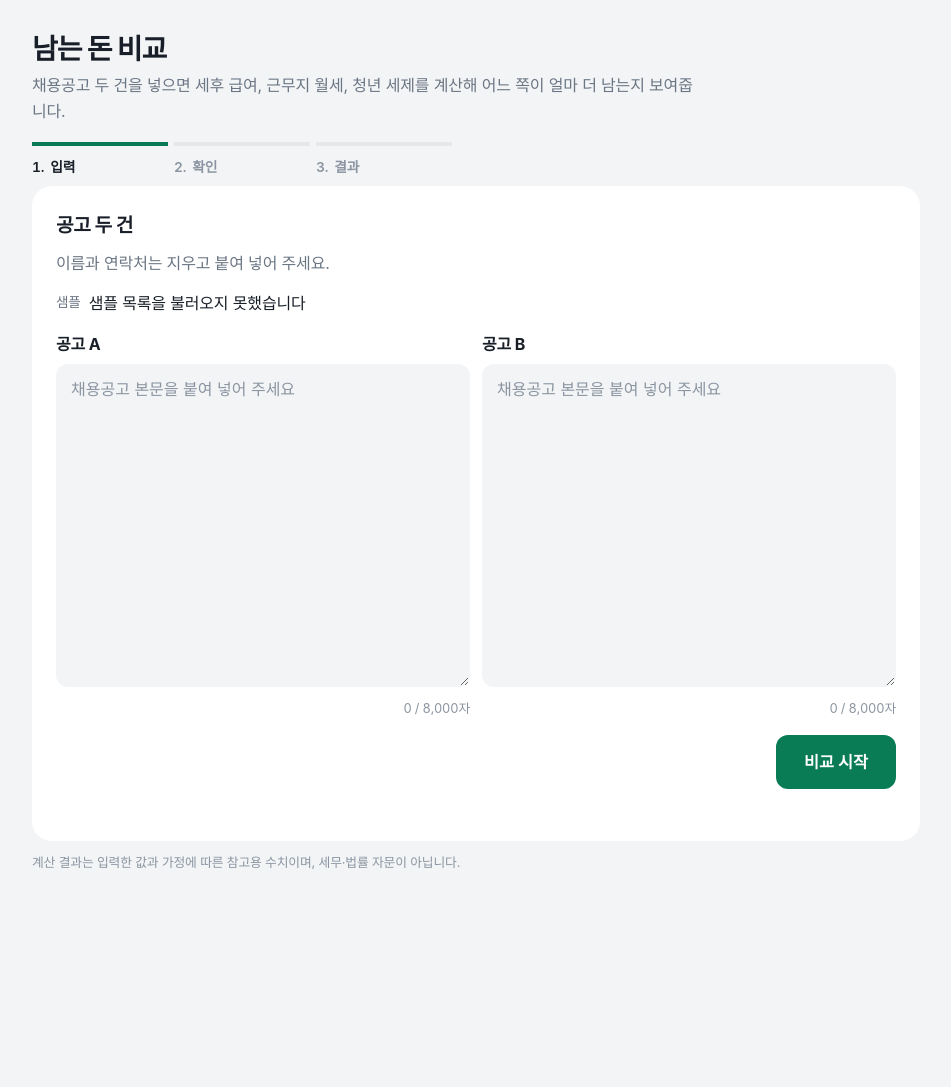
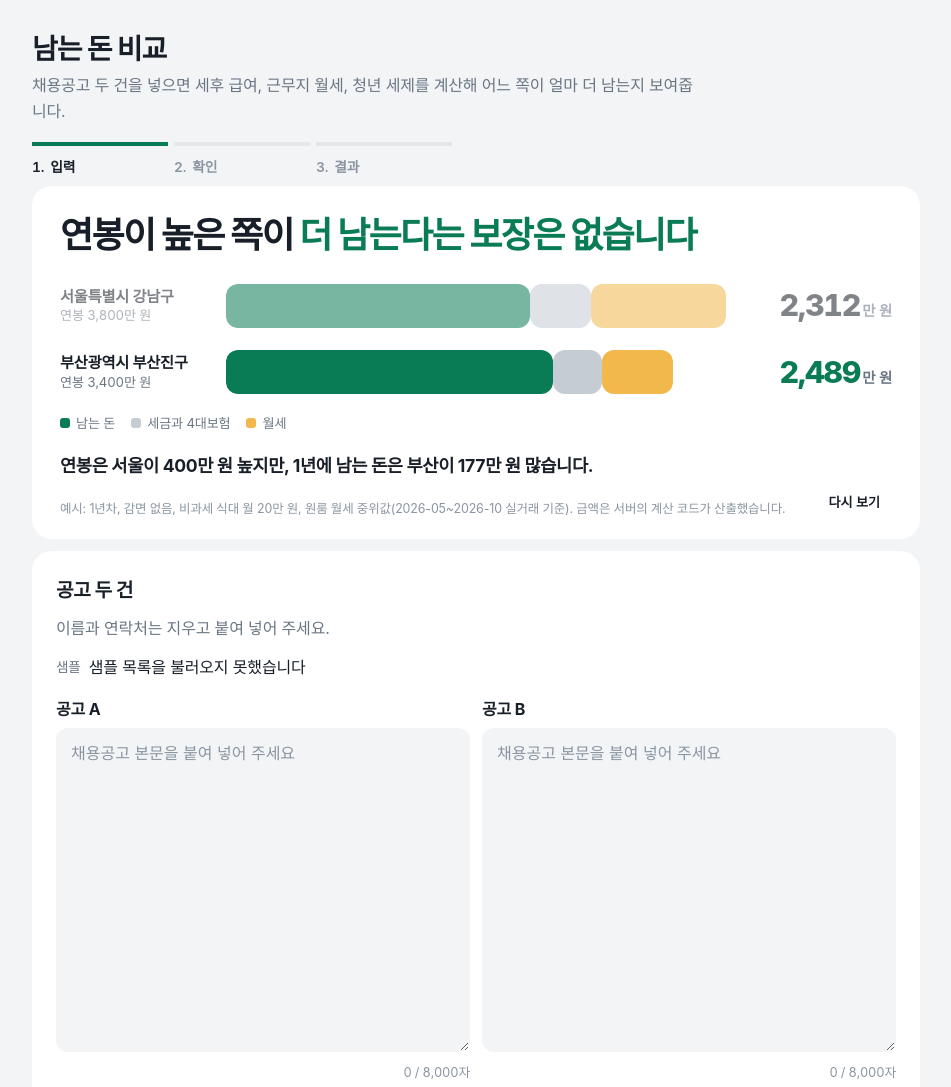
Before and after one commit to gobad820/KDT_AI_HACKATHON, a plain HTML site: page app/web/index.html in a window 1280 px wide. Shown: the top 1087 px of the page, without its empty margins (164-1115 px from the left). Before the commit the page ends 918 px from the top, so only its background shows below. Drawn offline with Linux system fonts and the light colour scheme; no server answers; a web font is replaced by a local one.

Commit message:
첫 화면 예시 애니메이션: 연봉에서 세금·월세가 깎여 남는 돈이 줄어드는 장면
- 라이브러리 없이 CSS 전환 + 작은 JS(hero.js). 장면 하나, 다시 보기 버튼, prefers-reduced-motion 대응
- 숫자는 scripts/build_hero.py 가 calc_net_pay 와 get_rent_stats 로 만든 hero.json 만 사용

Co-Authored-By: Claude Opus 5.5 <noreply@anthropic.com>

```diff
--- /dev/null
+++ b/app/web/hero.js
@@ -0,0 +1,115 @@
+/* 첫 화면 예시 애니메이션. 숫자는 hero.json(계산 모듈 출력, scripts/build_hero.py)만 쓴다.
+   연봉 막대에서 세금과 월세가 차례로 깎여 나가고, 남는 돈이 줄어드는 장면 하나만 보여준다. */
+(function () {
+  'use strict';
+  var hero = document.getElementById('hero');
+  if (!hero || !window.fetch) return;
+  var rowsEl = document.getElementById('heroRows');
+  var reduce = window.matchMedia && window.matchMedia('(prefers-reduced-motion: reduce)').matches;
+  var timers = [];
+  var data = null;
+
+  function man(won) { return Math.round(won / 10000).toLocaleString('ko-KR'); }
+  function later(ms, fn) { timers.push(setTimeout(fn, ms)); }
+  function clearTimers() { timers.forEach(clearTimeout); timers = []; }
+
+  function count(el, from, to, ms) {
+    if (reduce || ms <= 0) { el.textContent = man(to); return; }
+    var start = null;
+    function step(t) {
+      if (start === null) start = t;
+      var p = Math.min(1, (t - start) / ms);
+      var e = 1 - Math.pow(1 - p, 3);
+      el.textContent = man(from + (to - from) * e);
+      if (p < 1) requestAnimationFrame(step);
+    }
+    requestAnimationFrame(step);
+  }
+
+  function pct(part, whole) { return (part / whole * 100).toFixed(3) + '%'; }
+
+  function render() {
+    var jobs = data.jobs;
+    var max = Math.max.apply(null, jobs.map(function (j) { return j.salary; }));
+    rowsEl.innerHTML = '';
+    jobs.forEach(function (j) {
+      var row = document.createElement('div');
+      row.className = 'hero-row';
+      row.innerHTML =
+        '<div class="hero-who"><b>' + j.region + '</b><span>연봉 ' + man(j.salary) + '만 원</span></div>' +
+        '<div class="hero-track"><div class="hero-bar" style="--w:' + pct(j.salary, max) + '">' +
+        '<i class="seg remain"></i><i class="seg tax"></i><i class="seg rent"></i></div></div>' +
+        '<div class="hero-num"><span class="n">' + man(j.salary) + '</span><small>만 원</small></div>';
+      rowsEl.appendChild(row);
+      j._row = row;
+    });
+    var a = jobs[0], b = jobs[1];
+    var richer = a.salary >= b.salary ? a : b, other = richer === a ? b : a;
+    var winner = a.remaining >= b.remaining ? a : b, loser = winner === a ? b : a;
+    var cap = document.getElementById('heroCaption');
+    if (winner === richer) {
+      cap.textContent = '연봉이 ' + man(richer.salary - other.salary) + '만 원 높은 ' + richer.label + ' 쪽이 1년에 ' +
+        man(winner.remaining - loser.remaining) + '만 원 더 남습니다.';
+    } else {
+      cap.textContent = '연봉은 ' + richer.label + '이 ' + man(richer.salary - other.salary) + '만 원 높지만, 1년에 남는 돈은 ' +
+        winner.label + '이 ' + man(winner.remaining - loser.remaining) + '만 원 많습니다.';
+    }
+    data._winner = winner;
+    document.getElementById('heroNote').textContent = '예시: ' + data.assumption + '(' + data.rentPeriod +
+      ' 실거래 기준). 금액은 서버의 계산 코드가 산출했습니다.';
+  }
+
+  function setSegs(j, tax, rent) {
+    var s = j._row.querySelectorAll('.seg');
+    s[1].style.width = pct(tax, j.salary);
+    s[2].style.width = pct(rent, j.salary);
+  }
+
+  function play() {
+    clearTimers();
+    hero.classList.remove('done');
+    data.jobs.forEach(function (j) {
+      j._row.classList.remove('win');
+      j._row.querySelector('.hero-bar').classList.remove('grown');
+      setSegs(j, 0, 0);
+      j._row.querySelector('.n').textContent = man(j.salary);
+    });
+    if (reduce) {
+      data.jobs.forEach(function (j) {
+        j._row.querySelector('.hero-bar').classList.add('grown');
+        setSegs(j, j.taxAndInsurance, j.rentAnnual);
+        j._row.querySelector('.n').textContent = man(j.remaining);
+      });
+      data._winner._row.classList.add('win');
+      hero.classList.add('done');
+      return;
+    }
+    // 1) 연봉 막대가 자란다  2) 세금이 깎인다  3) 월세가 깎인다  4) 결론
+    later(150, function () { data.jobs.forEach(function (j) { j._row.querySelector('.hero-bar').classList.add('grown'); }); });
+    later(1000, function () {
+      data.jobs.forEach(function (j) {
+        setSegs(j, j.taxAndInsurance, 0);
+        count(j._row.querySelector('.n'), j.salary, j.salary - j.taxAndInsurance, 600);
+      });
+    });
+    later(1900, function () {
+      data.jobs.forEach(function (j) {
+        setSegs(j, j.taxAndInsurance, j.rentAnnual);
+        count(j._row.querySelector('.n'), j.salary - j.taxAndInsurance, j.remaining, 800);
+      });
+    });
+    later(2900, function () { data._winner._row.classList.add('win'); hero.classList.add('done'); });
+  }
+
+  fetch('hero.json', { cache: 'no-cache' }).then(function (r) {
+    if (!r.ok) throw new Error('hero.json ' + r.status);
+    return r.json();
+  }).then(function (d) {
+    if (!d || !d.jobs || d.jobs.length !== 2) return;
+    data = d;
+    render();
+    hero.hidden = false;
+    document.getElementById('heroReplay').addEventListener('click', play);
+    play();
+  }).catch(function () { hero.hidden = true; });
+})();
--- /dev/null
+++ b/app/web/hero.json
@@ -0,0 +1,27 @@
+{
+ "jobs": [
+  {
+   "label": "서울",
+   "sggCode": "11680",
+   "region": "서울특별시 강남구",
+   "salary": 38000000,
+   "taxAndInsurance": 4590194,
+   "rentAnnual": 10290000,
+   "rentMonthly": 857500,
+   "remaining": 23119806
+  },
+  {
+   "label": "부산",
+   "sggCode": "26230",
+   "region": "부산광역시 부산진구",
+   "salary": 34000000,
+   "taxAndInsurance": 3711704,
+   "rentAnnual": 5400000,
+   "rentMonthly": 450000,
+   "remaining": 24888296
+  }
+ ],
+ "rentVersion": "2026-11-21-partial",
+ "rentPeriod": "2026-05~2026-10",
+ "assumption": "1년차, 감면 없음, 비과세 식대 월 20만 원, 원룸 월세 중위값"
+}
--- a/app/web/index.html
+++ b/app/web/index.html
@@ -24,6 +24,18 @@
 <main class="wrap">
   <!-- 1 입력 -->
   <section id="step1" class="step">
+    <div class="hero" id="hero" hidden>
+      <p class="hero-title"><span>연봉이 높은 쪽이</span> <span>더 남는다는 보장은 없습니다</span></p>
+      <div class="hero-rows" id="heroRows" aria-hidden="true"></div>
+      <div class="hero-legend" aria-hidden="true">
+        <span><i class="k remain"></i>남는 돈</span><span><i class="k tax"></i>세금과 4대보험</span><span><i class="k rent"></i>월세</span>
+      </div>
+      <p class="hero-caption" id="heroCaption"></p>
+      <div class="hero-foot">
+        <p class="small" id="heroNote"></p>
+        <button type="button" class="ghost hero-replay" id="heroReplay">다시 보기</button>
+      </div>
+    </div>
     <div class="card">
       <h2>공고 두 건</h2>
       <p class="hint">이름과 연락처는 지우고 붙여 넣어 주세요.</p>
@@ -77,5 +89,6 @@
 </footer>
 
 <script src="app.js"></script>
+<script src="hero.js"></script>
 </body>
 </html>
--- a/app/web/style.css
+++ b/app/web/style.css
@@ -182,3 +182,45 @@ a { color: var(--accent-strong); word-break: break-all; text-underline-offset: 3
   .actions button.primary { flex: 1 1 100%; }
 }
 #sampleButtons { display: inline-flex; gap: 8px; flex-wrap: wrap; }
+
+/* 첫 화면 예시 애니메이션 (hero.js). 장면은 하나: 연봉 막대에서 세금과 월세가 깎여 나간다 */
+.hero { background: var(--panel); border-radius: var(--radius); padding: 28px 28px 20px; margin-bottom: 12px; overflow: hidden; }
+.hero-title { font-size: clamp(1.5rem, 4.2vw, 2.25rem); font-weight: 800; letter-spacing: -0.045em; line-height: 1.2; margin: 0 0 24px; }
+.hero-title span { display: inline-block; }
+.hero-title span + span { color: var(--accent); }
+.hero-rows { display: grid; gap: 18px; }
+.hero-row { display: grid; grid-template-columns: 150px 1fr 150px; gap: 16px; align-items: center; transition: opacity .4s; }
+.hero.done .hero-row:not(.win) { opacity: .55; }
+.hero-who { display: flex; flex-direction: column; line-height: 1.35; }
+.hero-who b { font-size: .95rem; }
+.hero-who span { font-size: .82rem; color: var(--sub); font-variant-numeric: tabular-nums; }
+.hero-track { height: 44px; }
+.hero-bar { height: 100%; width: 0; display: flex; border-radius: 10px; overflow: hidden; transition: width .8s cubic-bezier(.2, .7, .2, 1); }
+.hero-bar.grown { width: var(--w); }
+.hero-bar .seg { display: block; height: 100%; width: 0; transition: width .7s cubic-bezier(.65, 0, .35, 1); }
+.hero-bar .seg.remain { flex: 1 1 auto; width: auto; background: var(--accent); }
+.hero-bar .seg.tax { flex: none; background: #c5ccd3; }
+.hero-bar .seg.rent { flex: none; background: #f2b84b; }
+.hero-num { text-align: right; font-variant-numeric: tabular-nums; white-space: nowrap; }
+.hero-num .n { font-size: 1.9rem; font-weight: 800; letter-spacing: -0.04em; }
+.hero-num small { font-size: .9rem; font-weight: 600; color: var(--sub); margin-left: 2px; }
+.hero-row.win .hero-num .n { color: var(--accent); }
+.hero-legend { display: flex; gap: 16px; flex-wrap: wrap; margin: 16px 0 0; font-size: .82rem; color: var(--sub); }
+.hero-legend span { display: inline-flex; align-items: center; gap: 6px; }
+.k { display: inline-block; width: 10px; height: 10px; border-radius: 3px; }
+.k.remain { background: var(--accent); } .k.tax { background: #c5ccd3; } .k.rent { background: #f2b84b; }
+.hero-caption { font-size: 1.1rem; font-weight: 700; letter-spacing: -0.02em; margin: 18px 0 6px; opacity: 0; transform: translateY(6px); transition: opacity .5s, transform .5s; }
+.hero.done .hero-caption { opacity: 1; transform: none; }
+.hero-foot { display: flex; gap: 12px; align-items: flex-end; justify-content: space-between; }
+.hero-foot .small { margin: 0; color: var(--faint); font-size: .78rem; }
+.hero-replay { flex: none; padding: 6px 12px; font-size: .82rem; background: var(--field); }
+@media (prefers-reduced-motion: reduce) {
+  .hero-bar, .hero-bar .seg, .hero-caption, .hero-row { transition: none; }
+}
+@media (max-width: 720px) {
+  .hero { padding: 22px 18px 16px; border-radius: 16px; }
+  .hero-row { grid-template-columns: 1fr auto; gap: 6px 12px; }
+  .hero-track { grid-column: 1 / -1; grid-row: 2; height: 34px; }
+  .hero-num .n { font-size: 1.5rem; }
+  .hero-foot { flex-direction: column; align-items: flex-start; }
+}
```
Also changed, not shown: 3 other files.
